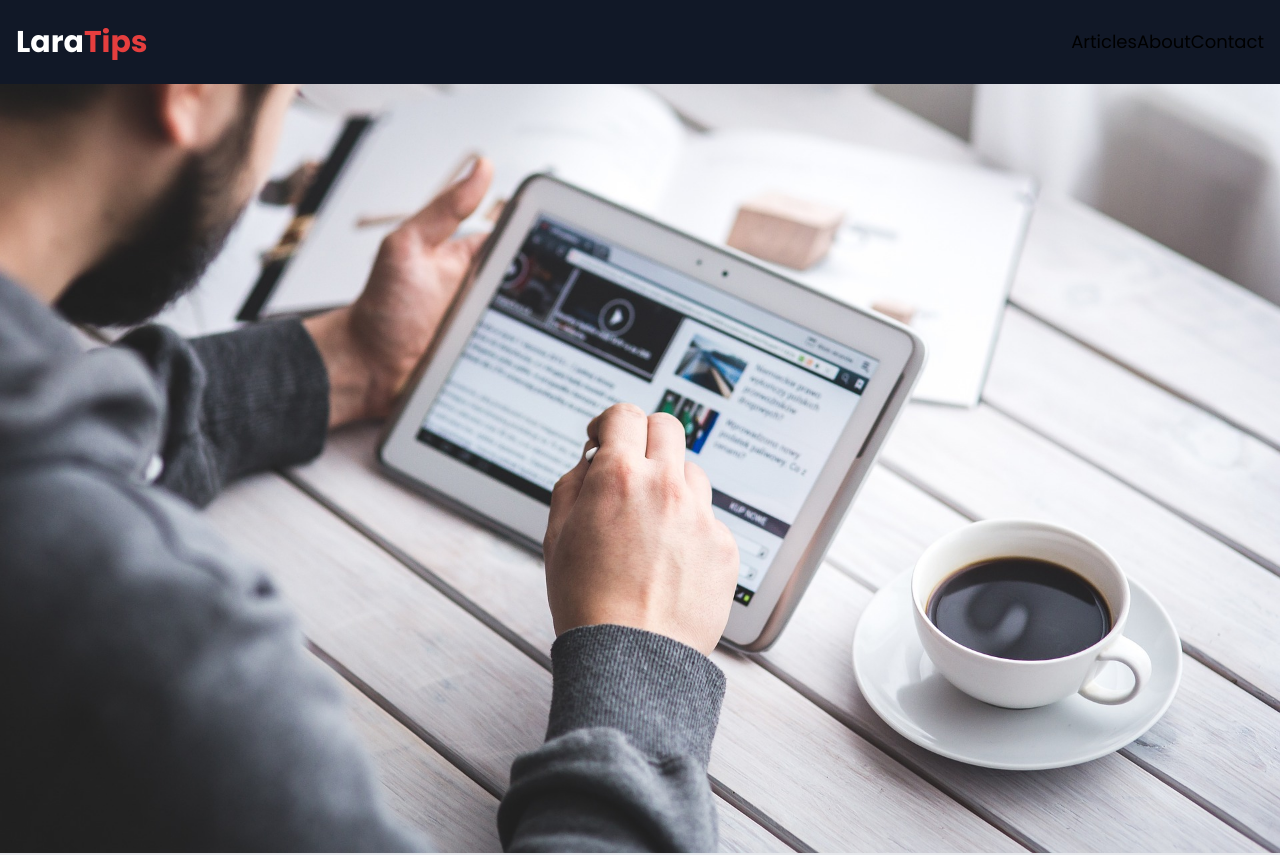
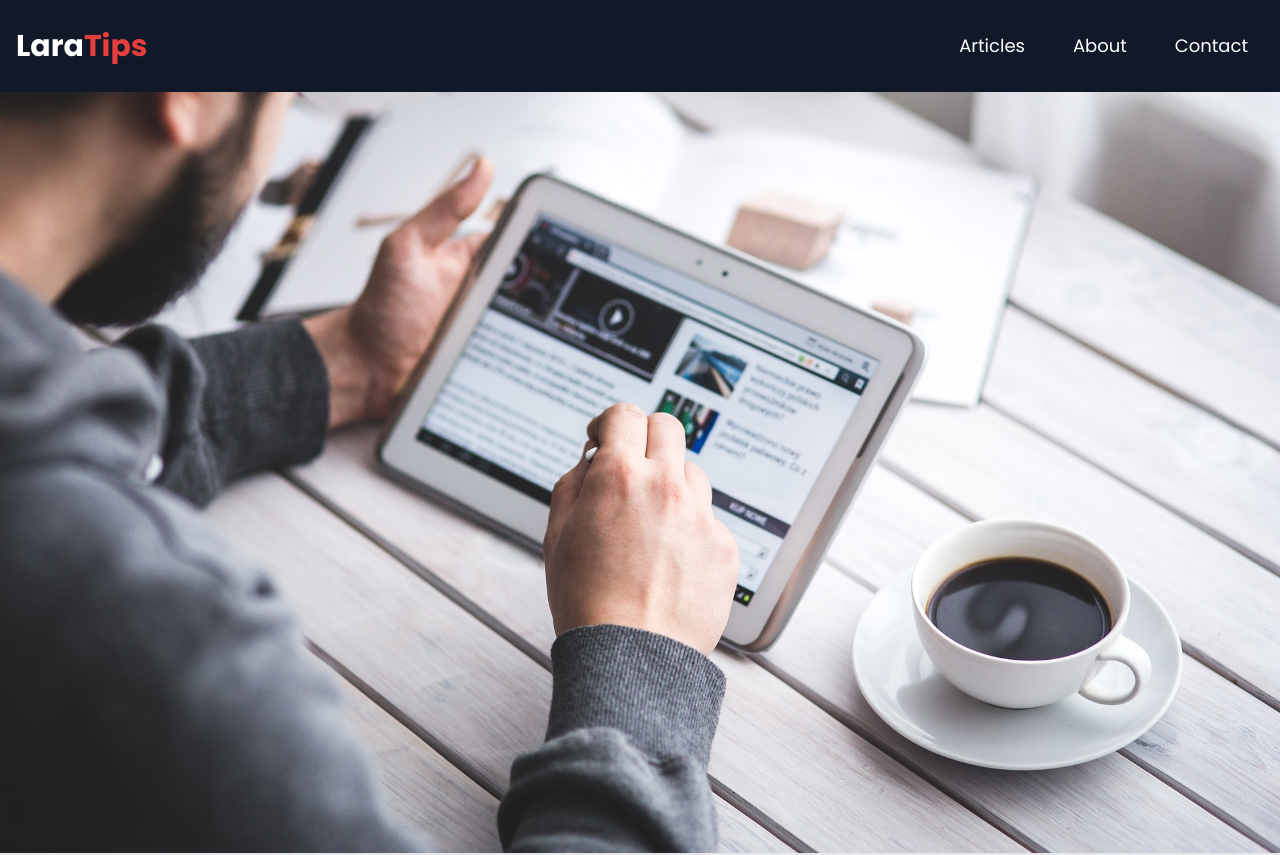
Before and after one commit to saparatayev/vueblog, a Vue app: page / in a window 1280 px wide. Shown: the top 855 px of the page. Built offline with nearby package versions, Linux system fonts and the light colour scheme.

Commit message:
fix: navigation

```diff
--- a/src/components/layouts/Navbar.vue
+++ b/src/components/layouts/Navbar.vue
@@ -3,6 +3,7 @@
         class="px-4 py-4 sm:py-6 bg-white shadow sm:bg-gray-900 sm:shadow-none sm:fixed w-full z-10"
         :class="{ 'sm:bg-transparent': !showWhiteBackground }">
         <div class="container mx-auto flex flex-col sm:flex-row items-center justify-between">
+            <div class="w-full flex flex-row items-center justify-between">
                 <div class="text-3xl font-bold">
                     <span class="sm:text-white">Lara</span>
                     <span class="text-primary">Tips</span>
@@ -15,7 +16,8 @@
                         <svg class="w-6 h-6" fill="none" stroke="currentColor" viewBox="0 0 24 24" xmlns="http://www.w3.org/2000/svg"><path stroke-linecap="round" stroke-linejoin="round" stroke-width="2" d="M6 18L18 6M6 6l12 12"></path></svg>
                     </button>
                 </div>
-            <div class="flex flex-col sm:flex-row sm:block"
+            </div>
+            <div class="mt-4 sm:mt-0 w-full sm:space-x-4 sm:text-right sm:block sm:text-white"
                 :class="{'hidden': !isVisible}"
             >
                 <NavbarLink to="/articles" label="Articles" />
--- a/src/components/layouts/NavbarLink.vue
+++ b/src/components/layouts/NavbarLink.vue
@@ -1,5 +1,5 @@
 <template>
-  <router-link :to="to">{{ label }}</router-link>
+  <router-link class="block sm:inline-block sm:px-4 py-2 hover:text-primary transition-colors duration-300" :to="to">{{ label }}</router-link>
 </template>
 
 <script>
```
Lines whose indentation alone changed are shown as unchanged.
